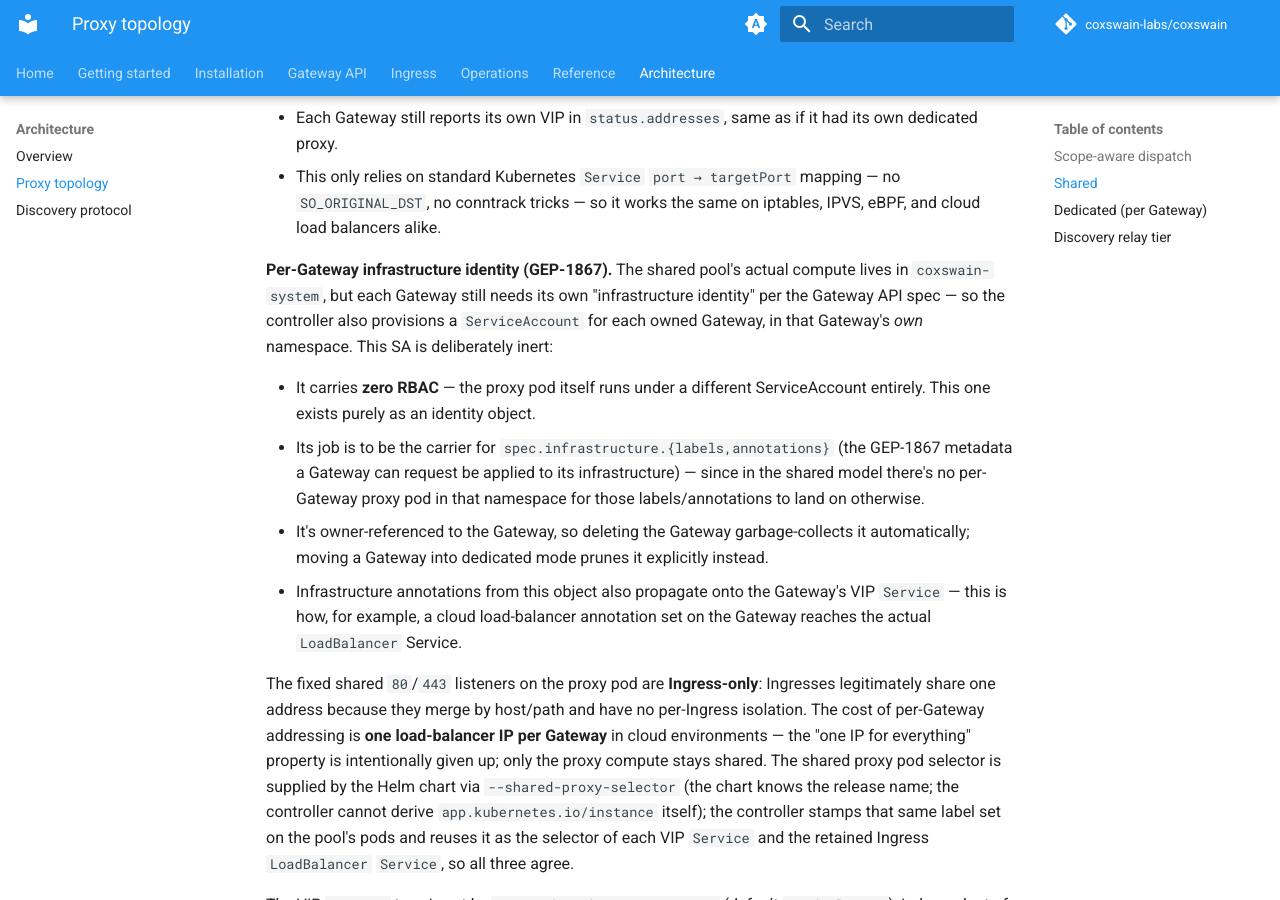
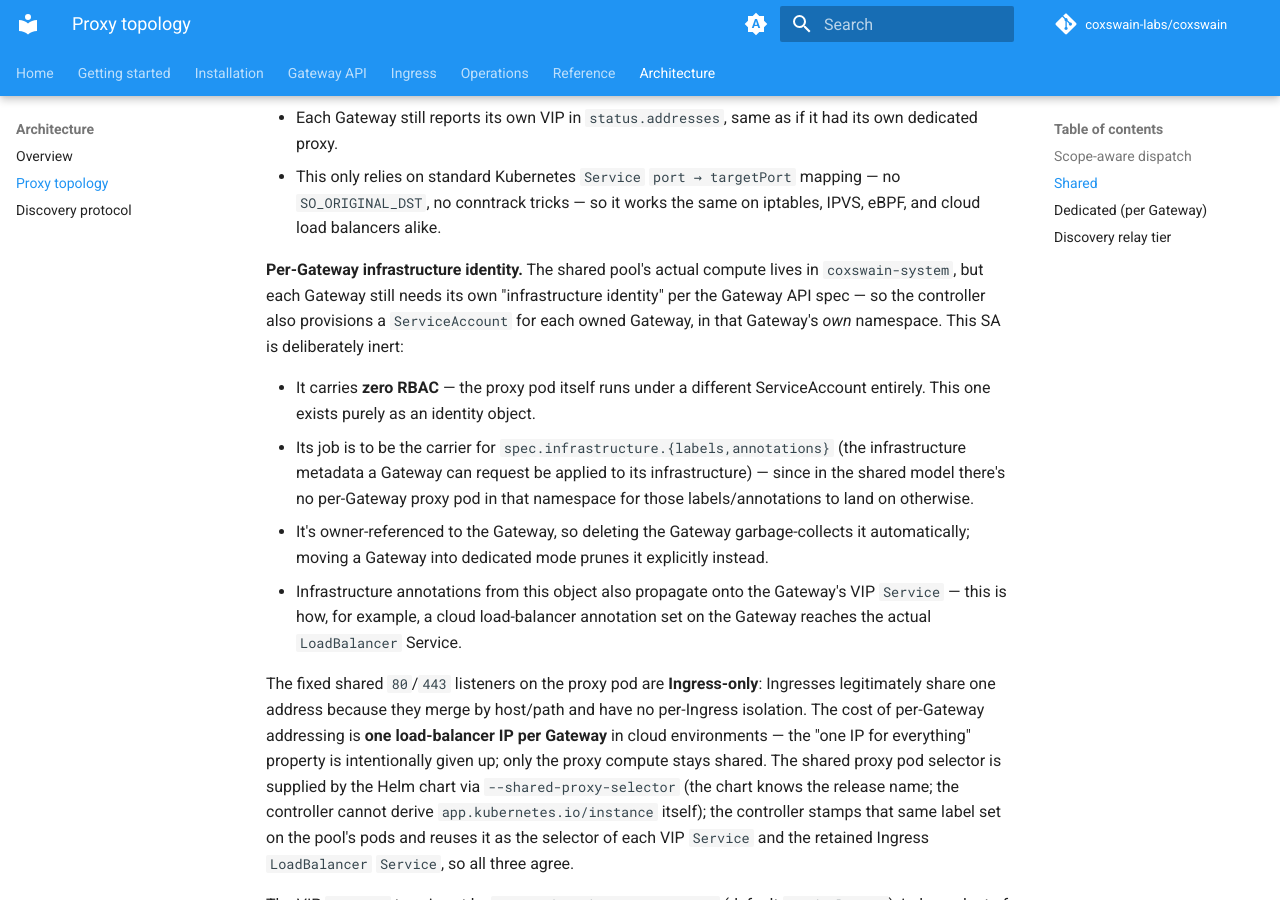
Before and after one commit to coxswain-labs/coxswain, an MkDocs documentation site: the page built from docs/src/architecture/proxy-topology.md, in a window 1280 px wide and 900 px high, scrolled down 1597 px. Built offline with MkDocs 1.6.1 and Material for MkDocs 9.7.7, drawn with Linux system fonts in a browser that asks for light colours; comment, search, counter and statistics services are not loaded; the version menu is left out; some of the changed text lies outside the part shown.

Commit message:
docs: remove all remaining GEP references
Drop the last GEP citations (GEP-713, GEP-1494, GEP-1762, GEP-1867) across the
route-extensions, backend-policy, and architecture pages — the concepts stay
(direct policy attachment, ext_authz, the SA naming convention, per-Gateway
infrastructure identity), only the spec-number citations go. GEP numbers are
spec-authoring artifacts of no use to operators and go stale.

Refs #606

Co-Authored-By: Claude Opus 4.8 (1M context) <noreply@anthropic.com>
Claude-Session: https://claude.ai/code/session_01M41fTZZMr5BPmdYWMAV18V

```diff
--- a/docs/src/architecture/proxy-topology.md
+++ b/docs/src/architecture/proxy-topology.md
@@ -1,6 +1,6 @@
 # Proxy topology
 
-Coxswain runs a single controller-managed data plane. **By default every `Ingress` and every `Gateway` is served by one shared proxy pool**; a `Gateway` that requests its own infrastructure (`spec.infrastructure.parametersRef` → `CoxswainGatewayParameters`, GEP-1762) instead gets a **dedicated** proxy of its own. This is just how Coxswain implements the Gateway API's per-Gateway infrastructure model — classic `Ingress`, which has no `parametersRef` equivalent, is always shared.
+Coxswain runs a single controller-managed data plane. **By default every `Ingress` and every `Gateway` is served by one shared proxy pool**; a `Gateway` that requests its own infrastructure (`spec.infrastructure.parametersRef` → `CoxswainGatewayParameters`) instead gets a **dedicated** proxy of its own. This is just how Coxswain implements the Gateway API's per-Gateway infrastructure model — classic `Ingress`, which has no `parametersRef` equivalent, is always shared.
 
 Shared and dedicated are therefore two topologies of the same data plane, not separate install modes: they compose. A production cluster typically runs the shared pool alongside a few dedicated proxies for Gateways that need isolation.
 
@@ -26,10 +26,10 @@ One cluster-wide proxy pool serves every `Ingress` and every `Gateway` that has
 - Each Gateway still reports its own VIP in `status.addresses`, same as if it had its own dedicated proxy.
 - This only relies on standard Kubernetes `Service` `port → targetPort` mapping — no `SO_ORIGINAL_DST`, no conntrack tricks — so it works the same on iptables, IPVS, eBPF, and cloud load balancers alike.
 
-**Per-Gateway infrastructure identity (GEP-1867).** The shared pool's actual compute lives in `coxswain-system`, but each Gateway still needs its own "infrastructure identity" per the Gateway API spec — so the controller also provisions a `ServiceAccount` for each owned Gateway, in that Gateway's *own* namespace. This SA is deliberately inert:
+**Per-Gateway infrastructure identity.** The shared pool's actual compute lives in `coxswain-system`, but each Gateway still needs its own "infrastructure identity" per the Gateway API spec — so the controller also provisions a `ServiceAccount` for each owned Gateway, in that Gateway's *own* namespace. This SA is deliberately inert:
 
 - It carries **zero RBAC** — the proxy pod itself runs under a different ServiceAccount entirely. This one exists purely as an identity object.
-- Its job is to be the carrier for `spec.infrastructure.{labels,annotations}` (the GEP-1867 metadata a Gateway can request be applied to its infrastructure) — since in the shared model there's no per-Gateway proxy pod in that namespace for those labels/annotations to land on otherwise.
+- Its job is to be the carrier for `spec.infrastructure.{labels,annotations}` (the infrastructure metadata a Gateway can request be applied to its infrastructure) — since in the shared model there's no per-Gateway proxy pod in that namespace for those labels/annotations to land on otherwise.
 - It's owner-referenced to the Gateway, so deleting the Gateway garbage-collects it automatically; moving a Gateway into dedicated mode prunes it explicitly instead.
 - Infrastructure annotations from this object also propagate onto the Gateway's VIP `Service` — this is how, for example, a cloud load-balancer annotation set on the Gateway reaches the actual `LoadBalancer` Service.
 
```
Also changed, not shown: docs/src/architecture/index.md (+1 -1 lines), docs/src/gateway-api/backend-policy.md (+1 -1 lines), docs/src/gateway-api/route-extensions.md (+2 -4 lines).
